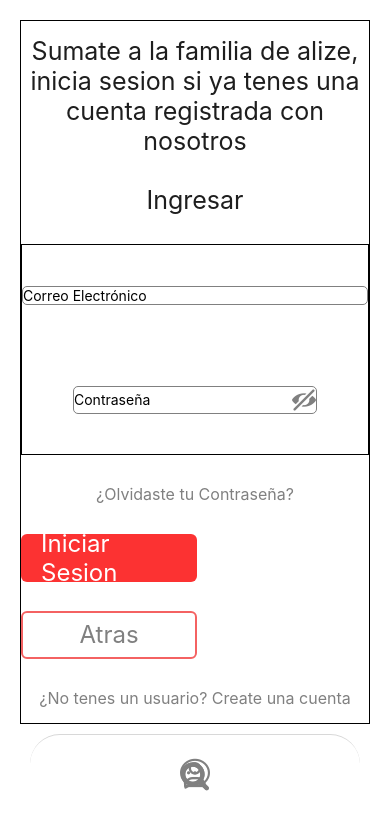
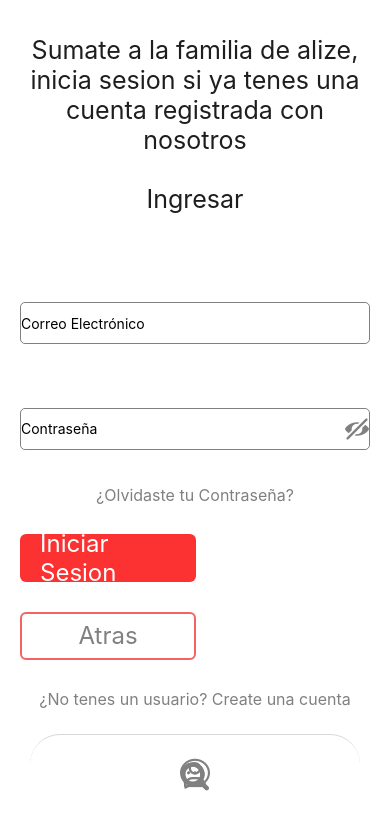
Before and after one commit to Alize-Viajes-y-Turismo/Alize-app, a React Native app: screen /IniciarSesionScreen in a window 390 px wide. Shown: the top 830 px of the page. Built offline with nearby package versions, Linux system fonts and the light colour scheme.

Commit message:
estilizando

```diff
--- a/screens/IniciarSesionScreen.jsx
+++ b/screens/IniciarSesionScreen.jsx
@@ -40,7 +40,10 @@
       <Text style={styles.title}>Sumate a la familia de alize, inicia sesion si ya tenes una cuenta registrada con nosotros</Text>
       <Text style={styles.title}>Ingresar</Text>
       <View style={styles.inputContainer}>
+        <View style={styles.div}>
           {errors.email && <Text style={styles.errorMessage}>{errors.email.message}</Text>}
+        </View>
+        <View style={styles.div}>
           <Controller
             control={control}
             render={({ field: { onChange, onBlur, value } }) => (
@@ -59,7 +62,12 @@
                   message: 'El correo debe contener un dominio correcto'
                 }
               }}/>
+        </View>
+
+        <View style={styles.div}>
           {errors.password && <Text style={styles.errorMessage}>{errors.password.message}</Text>}
+        </View>
+        <View style={styles.div}>
           <View style={styles.passwordInputContainer}>
             <Controller
               control={control}
@@ -85,6 +93,8 @@
               </TouchableOpacity>
           </View>
         </View>
+
+      </View>
       <Text
         onPress={() => { navigation.navigate('RecuperarContraseñaScreen') }}
         style={styles.paragraph}>
--- a/styles/IniciarSesionScreenStyles.js
+++ b/styles/IniciarSesionScreenStyles.js
@@ -3,7 +3,6 @@
 const IniciarSesionScreenStyles = StyleSheet.create({
   container: {
     backgroundColor: 'white',
-    borderWidth: 1,
     flex: 1,
     justifyContent: "space-around"
   },
@@ -17,9 +16,9 @@
     borderColor: 'gray',
     borderRadius: 5,
     width: "100%",
+    height: "80%"
   },
   inputContainer: {
-    borderWidth: 1,
     width: "100%",
     height: "30%",
     alignItems:"center",
@@ -31,6 +30,7 @@
     borderWidth: 1,
     borderColor: 'gray',
     borderRadius: 5,
+    height: "80%"
   },
   passwordInput: {
     flex: 1,
@@ -52,7 +52,11 @@
   },
   errorMessage: {
     color: 'red',
-    marginBottom: 5
+  },
+  div: {
+    width: "100%",
+    height: "25%",
+    justifyContent: "center"
   },
 })
 
```
Lines whose indentation alone changed are shown as unchanged.
